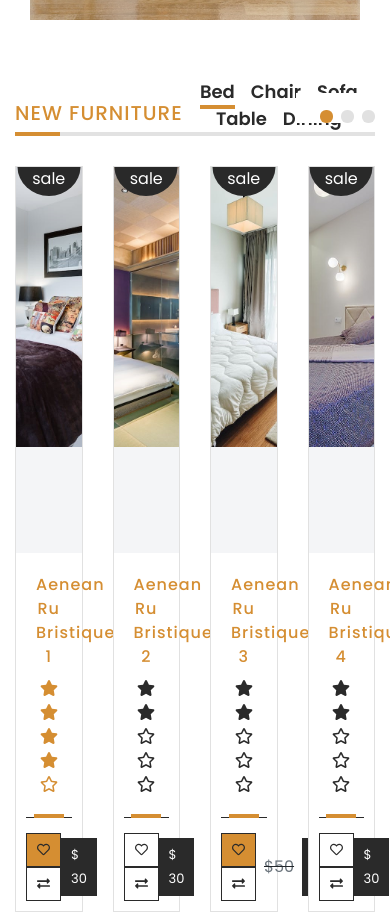
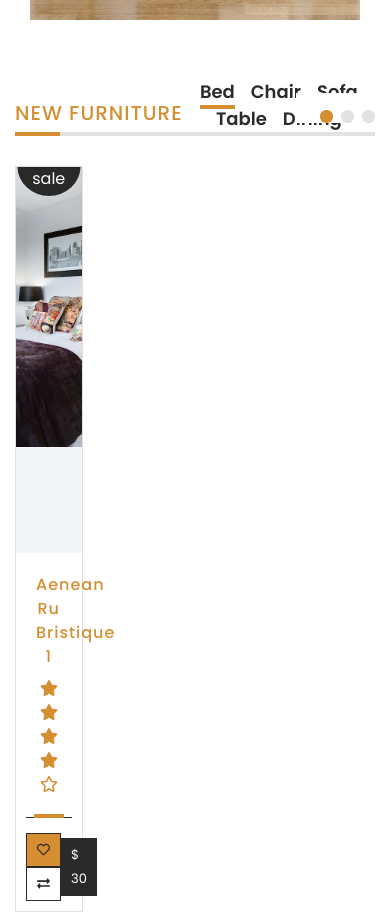
Before and after one commit to bitcooker/furniture-shop, a React (Create React App) app: page / in a window 390 px wide. Shown: the part 1835-2749 px from the top of the page. Built offline with nearby package versions, Linux system fonts and the light colour scheme.

Commit message:
Changes:
	- Add resize listener in which we change the rwdMode;
	- Displaying 8 product when there is desktop mode;
	- Hardcoded displaying 4 products on tables and 1 on small resolutions;

```diff
--- a/src/components/features/NewFurniture/NewFurniture.js
+++ b/src/components/features/NewFurniture/NewFurniture.js
@@ -1,5 +1,7 @@
 import React from 'react';
 import PropTypes from 'prop-types';
+
+import { RWD_MODES } from '../../../redux/initialState';
 
 import styles from './NewFurniture.module.scss';
 import ProductBox from '../../common/ProductBox/ProductBox';
@@ -19,8 +21,37 @@ class NewFurniture extends React.Component {
     this.setState({ activeCategory: newCategory });
   }
 
+  getDisplayedProductsCount(rwdMode) {
+    if (rwdMode === RWD_MODES.DESKTOP) {
+      return 8;
+    } else if (rwdMode === RWD_MODES.TABLET) {
+      return 4;
+    } else {
+      return 1;
+    }
+  }
+
+  getProducts(categoryProducts, activePage, rwdMode) {
+    const displayedProductsCount = this.getDisplayedProductsCount(rwdMode);
+
+    return (
+      <>
+        {categoryProducts
+          .slice(
+            activePage * displayedProductsCount,
+            (activePage + 1) * displayedProductsCount
+          )
+          .map(item => (
+            <div key={item.id} className='col-3'>
+              <ProductBox {...item} />
+            </div>
+          ))}
+      </>
+    );
+  }
+
   render() {
-    const { categories, products } = this.props;
+    const { categories, products, rwdMode } = this.props;
     const { activeCategory, activePage } = this.state;
 
     const categoryProducts = products.filter(item => item.category === activeCategory);
@@ -79,13 +110,7 @@ class NewFurniture extends React.Component {
             }
           >
             <div className='row'>
-              {categoryProducts
-                .slice(activePage * 8, (activePage + 1) * 8)
-                .map(item => (
-                  <div key={item.id} className='col-3'>
-                    <ProductBox {...item} />
-                  </div>
-                ))}
+              {this.getProducts(categoryProducts, activePage, rwdMode)}
             </div>
           </Swipeable>
         </div>
@@ -114,11 +139,13 @@ NewFurniture.propTypes = {
       newFurniture: PropTypes.bool,
     })
   ),
+  rwdMode: PropTypes.string,
 };
 
 NewFurniture.defaultProps = {
   categories: [],
   products: [],
+  rwdMode: RWD_MODES.DESKTOP,
 };
 
 export default NewFurniture;
--- a/src/components/features/NewFurniture/NewFurnitureContainer.js
+++ b/src/components/features/NewFurniture/NewFurnitureContainer.js
@@ -4,10 +4,12 @@ import NewFurniture from './NewFurniture';
 
 import { getAll } from '../../../redux/categoriesRedux.js';
 import { getNew } from '../../../redux/productsRedux.js';
+import { getMode } from '../../../redux/rwdModeRedux';
 
 const mapStateToProps = state => ({
   categories: getAll(state),
   products: getNew(state),
+  rwdMode: getMode(state),
 });
 
 export default connect(mapStateToProps)(NewFurniture);
--- a/src/components/layout/MainLayout/MainLayout.js
+++ b/src/components/layout/MainLayout/MainLayout.js
@@ -1,16 +1,40 @@
-import React from 'react';
+import React, { useEffect } from 'react';
 import PropTypes from 'prop-types';
+import { useDispatch } from 'react-redux';
+import { changeMode } from '../../../redux/rwdModeRedux';
+import { RWD_MODES } from '../../../redux/initialState';
 
 import Header from '../Header/Header';
 import Footer from '../Footer/Footer';
 
-const MainLayout = ({ children }) => (
+const MainLayout = ({ children }) => {
+  const dispatch = useDispatch();
+
+  const changeRWDMode = width => {
+    if (width < 600) {
+      dispatch(changeMode(RWD_MODES.MOBILE));
+    } else if (width < 1200) {
+      dispatch(changeMode(RWD_MODES.TABLET));
+    } else {
+      dispatch(changeMode(RWD_MODES.DESKTOP));
+    }
+  };
+
+  useEffect(() => {
+    changeRWDMode(window.innerWidth);
+
+    window.addEventListener(`resize`, () => changeRWDMode(window.innerWidth));
+    //eslint-disable-next-line
+  }, []);
+
+  return (
     <div>
       <Header />
       {children}
       <Footer />
     </div>
   );
+};
 
 MainLayout.propTypes = {
   children: PropTypes.node,
--- a/src/redux/initialState.js
+++ b/src/redux/initialState.js
@@ -1,3 +1,9 @@
+export const RWD_MODES = {
+  DESKTOP: `desktop`,
+  TABLET: `tablet`,
+  MOBILE: `mobile`,
+};
+
 const initialState = {
   categories: [
     { id: 'bed', name: 'Bed' },
@@ -318,6 +324,7 @@ const initialState = {
       photo: 'promo_3.jpg',
     },
   ],
+  rwdMode: RWD_MODES.DESKTOP,
 };
 
 export default initialState;
--- /dev/null
+++ b/src/redux/rwdModeRedux.js
@@ -0,0 +1,23 @@
+/* selectors */
+export const getMode = ({ rwdMode }) => rwdMode;
+
+/* action name creator */
+const reducerName = 'rwdMode';
+const createActionName = name => `app/${reducerName}/${name}`;
+
+/* action types */
+const CHANGE_MODE = createActionName('EDIT_PRODUCT');
+
+/* action creators */
+export const changeMode = payload => ({ payload, type: CHANGE_MODE });
+
+/* reducer */
+export default function reducer(statePart = [], action = {}) {
+  switch (action.type) {
+    case CHANGE_MODE: {
+      return action.payload;
+    }
+    default:
+      return statePart;
+  }
+}
--- a/src/redux/store.js
+++ b/src/redux/store.js
@@ -6,6 +6,7 @@ import categoriesReducer from './categoriesRedux';
 import productsReducer from './productsRedux';
 import feedbackReducer from './feedbackRedux';
 import promoReducer from './promoRedux';
+import rwdReducer from './rwdModeRedux';
 
 // define reducers
 const reducers = {
@@ -14,6 +15,7 @@ const reducers = {
   products: productsReducer,
   feedback: feedbackReducer,
   promo: promoReducer,
+  rwdMode: rwdReducer,
 };
 
 // add blank reducers for initial state properties without reducers
```
Also changed, not shown: 2 other files (tests, documents, lock files or other folders). Lines whose indentation alone changed are shown as unchanged.
